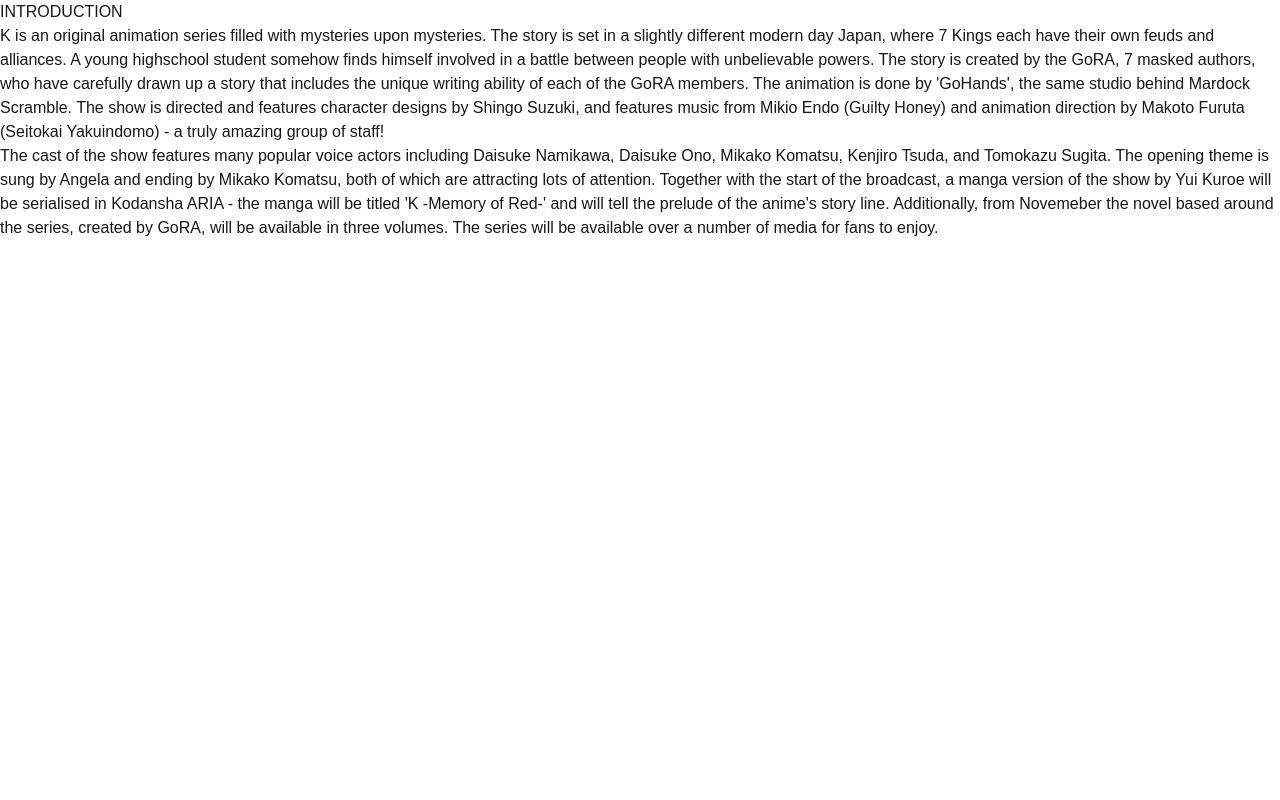
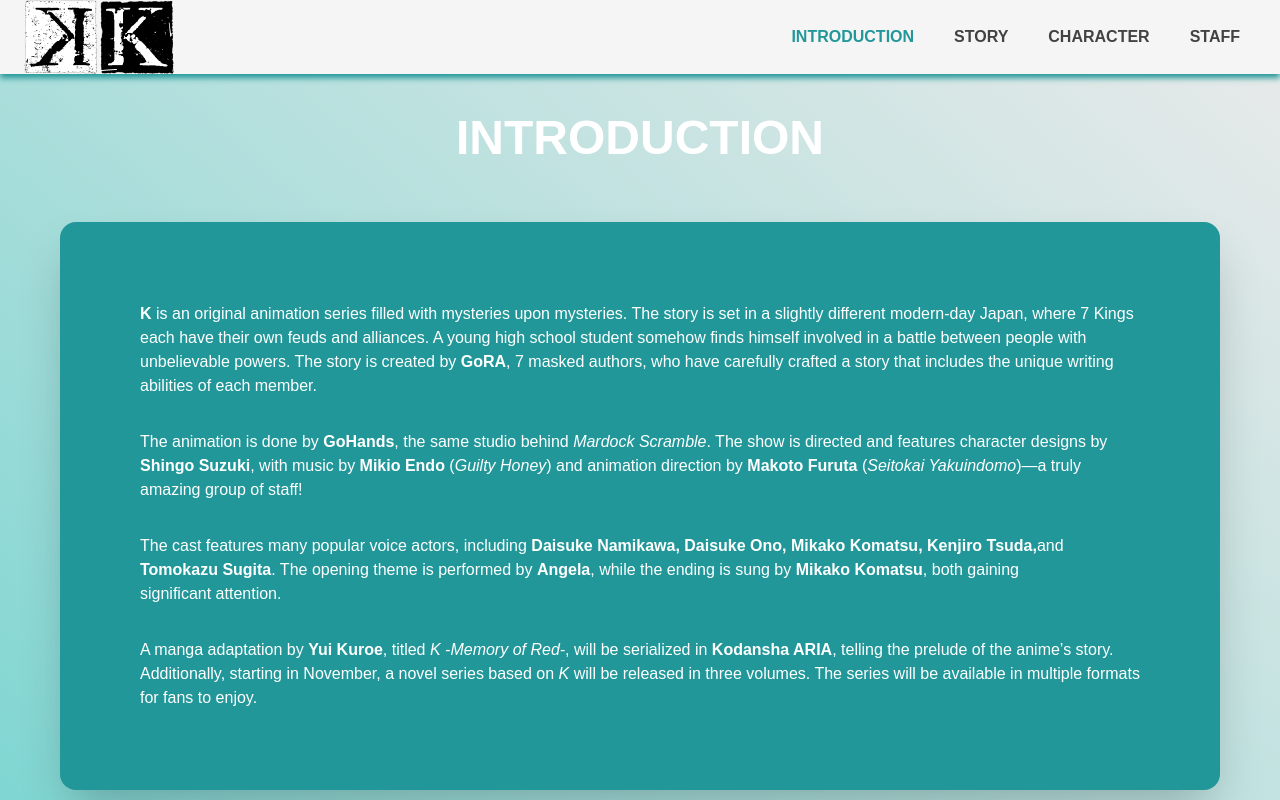
Before and after one commit to kopperino/KProject, a Next.js app: page /introduction in a window 1280 px wide. Shown: the top 800 px of the page. Built offline with nearby package versions, Linux system fonts and the light colour scheme.

Commit message:
update to pages

```diff
--- a/src/app/introduction/page.tsx
+++ b/src/app/introduction/page.tsx
@@ -1,23 +1,15 @@
+import Footer from '../components/footer';
+import Hero from '../components/hero';
+import NavBar from '../components/navbar';
+
 export default function IntroductionPage() {
     return (
         <>
-        <h1>INTRODUCTION</h1>
-        <p>K is an original animation series filled with mysteries upon mysteries. The story is set
-            in a slightly different modern day Japan, where 7 Kings each have their own feuds and alliances.
-            A young highschool student somehow finds himself involved in a battle between people with unbelievable
-            powers. The story is created by the GoRA, 7 masked authors, who have carefully drawn up a story that includes
-            the unique writing ability of each of the GoRA members. The animation is done by 'GoHands', the same studio behind
-            Mardock Scramble. The show is directed and features character designs by Shingo Suzuki, and features music from
-            Mikio Endo (Guilty Honey) and animation direction by Makoto Furuta (Seitokai Yakuindomo) - a truly amazing group of staff!
-        </p>
-        <p>
-            The cast of the show features many popular voice actors including Daisuke Namikawa, Daisuke Ono, Mikako Komatsu,
-            Kenjiro Tsuda, and Tomokazu Sugita. The opening theme is sung by Angela and ending by Mikako Komatsu, both of which
-            are attracting lots of attention. Together with the start of the broadcast, a manga version of the show by Yui Kuroe
-            will be serialised in Kodansha ARIA - the manga will be titled 'K -Memory of Red-' and will tell the prelude of the anime's
-            story line. Additionally, from Novemeber the novel based around the series, created by GoRA, will be available in three volumes.
-            The series will be available over a number of media for fans to enjoy.
-        </p>
+            <div className="bg-gradient-to-tr from-[#66D2CE] to-[#EAEAEA] min-h-screen">
+                <NavBar />
+                <Hero />
+                <Footer />
+            </div>
         </>
-    )
+    );
 }
--- a/src/app/staff/page.tsx
+++ b/src/app/staff/page.tsx
@@ -1,23 +1,87 @@
+import NavBar from '../components/navbar';
+import {
+    Table,
+    TableBody,
+    TableCaption,
+    TableCell,
+    TableHead,
+    TableHeader,
+    TableRow,
+} from '@/components/ui/table';
+
 type CastMember = {
     id: string | number;
     character: string;
     voice_actor: string;
 };
 
+type StaffMember = {
+    id: string | number;
+    name: string;
+    role: string;
+};
+
 export default async function StaffPage() {
-    const res = await fetch("http://localhost:3000/api/cast");
+    const res = await fetch('http://localhost:3000/api/cast');
     const data: CastMember[] = await res.json();
 
+    const staff_res = await fetch('http://localhost:3000/api/staff');
+    const staff_data: StaffMember[] = await staff_res.json();
+
     return (
-        <>
-        <h1>Character Page</h1>
-        <ul>
-        {data.map((castMember: CastMember) => (
-            <li key={castMember.id}>
-                {castMember.character} - Voiced by {castMember.voice_actor}
-            </li>
-        ))}
-        </ul>
-        </>
-    )
+        <div>
+            <NavBar />
+            <Table className="max-w-screen-lg mt-10 shadow-md rounded-2xl overflow-hidden mx-auto">
+                <TableCaption>A list of cast members</TableCaption>
+                <TableHeader className="">
+                    <TableRow className="bg-black rounded-2xl hover:bg-black">
+                        <TableHead className="font-extrabold text-center text-white">
+                            Voice Actor
+                        </TableHead>
+                        <TableHead className="font-extrabold text-center text-white">
+                            Character
+                        </TableHead>
+                    </TableRow>
+                </TableHeader>
+                <TableBody>
+                    {data.map((castMember: CastMember) => (
+                        <TableRow key={castMember.id}>
+                            <TableCell className="text-center">
+                                {castMember.voice_actor}
+                            </TableCell>
+                            <TableCell className="text-center">
+                                {castMember.character}
+                            </TableCell>
+                        </TableRow>
+                    ))}
+                </TableBody>
+            </Table>
+
+            <Table className="max-w-screen-lg mt-10 shadow-md rounded-2xl overflow-hidden mx-auto">
+                <TableCaption>A list of staff members</TableCaption>
+                <TableHeader className="">
+                    <TableRow className="bg-black rounded-2xl hover:bg-black">
+                        <TableHead className="font-extrabold text-center text-white">
+                            Staff
+                        </TableHead>
+                        <TableHead className="font-extrabold text-center text-white">
+                            Role
+                        </TableHead>
+                    </TableRow>
+                </TableHeader>
+                <TableBody>
+                    {staff_data.map((staffMember: StaffMember) => (
+                        <TableRow key={staffMember.id}>
+                            <TableCell className="text-center">
+                                {staffMember.name}
+                            </TableCell>
+                            <TableCell className="text-center">
+                                {staffMember.role}
+                            </TableCell>
+                        </TableRow>
+                    ))}
+                </TableBody>
+            </Table>
+        </div>
+    );
 }
--- a/src/app/story/page.tsx
+++ b/src/app/story/page.tsx
@@ -1,7 +1,9 @@
+import NavBar from '../components/navbar';
+
 export default function StoryPage() {
     return (
         <>
-        <h1>Character Page</h1>
+            <NavBar />
         </>
-    )
+    );
 }
```
